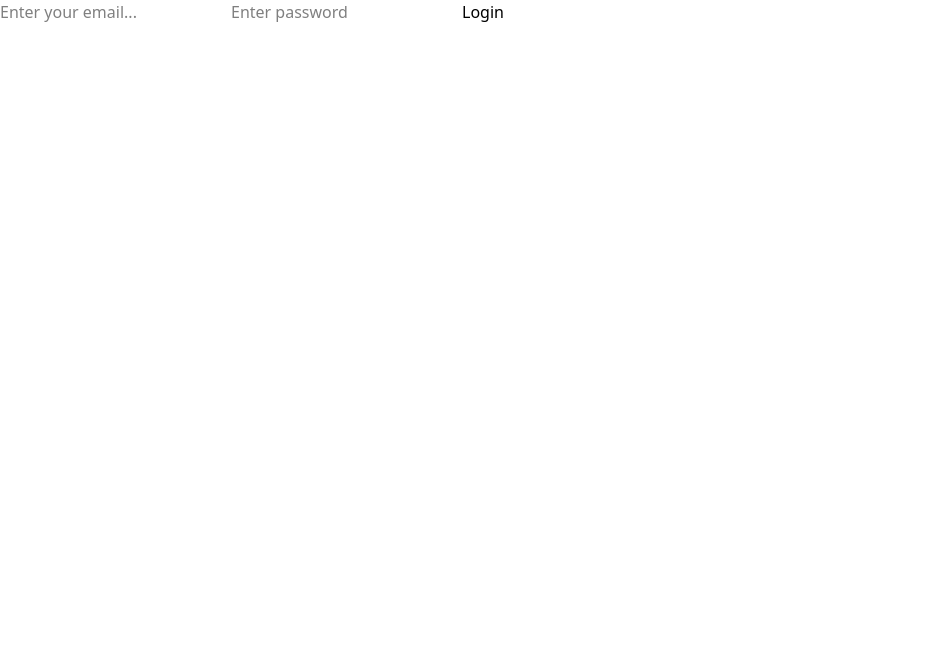
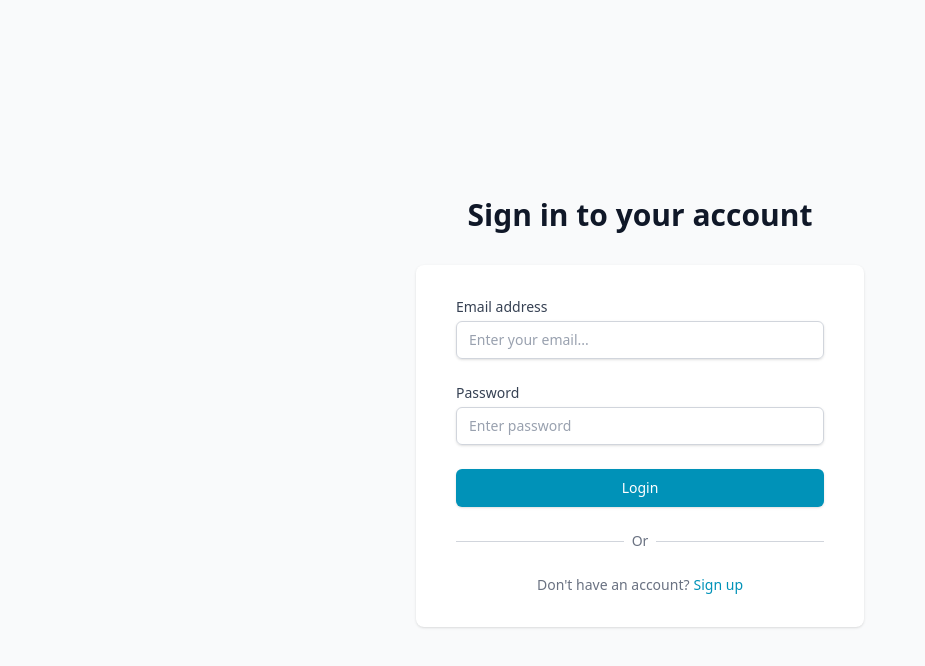
Before and after one commit to Akprogrammer-mnnit/LocalLoop, a React (Vite) app in the folder dashboard/: page /login in a window 1280 px wide. Shown: the top 666 px of the page, without its empty margins (0-925 px from the left). Built offline with nearby package versions, Linux system fonts and the light colour scheme; no server answers.

Commit message:
Improve Login UI

```diff
--- a/dashboard/src/components/Login.tsx
+++ b/dashboard/src/components/Login.tsx
@@ -1,19 +1,22 @@
-import React , {useEffect, useState} from 'react'
+import React, { useEffect, useState } from 'react'
 import axios from 'axios';
-import { useNavigate } from 'react-router-dom';
+import { useNavigate, Link } from 'react-router-dom';
 import { useAuthStore } from '../store/store';
+
 function Login() {
-    const [email, setEmail] = useState < string > ("")
-    const [password, setPassword] = useState < string > ("")
-    const [error, setError] = useState < string > ("");
+  const [email, setEmail] = useState<string>("")
+  const [password, setPassword] = useState<string>("")
+  const [error, setError] = useState<string>("");
   const navigate = useNavigate();
   const setUser = useAuthStore((s) => s.setUser);
-    const isLoggedIn = useAuthStore((s)=>s.isAuthenticated);
-    useEffect(()=>{
-      if (isLoggedIn){
+  const isLoggedIn = useAuthStore((s) => s.isAuthenticated);
+
+  useEffect(() => {
+    if (isLoggedIn) {
       navigate("/");
     }
-    },[isLoggedIn,navigate]);
+  }, [isLoggedIn, navigate]);
+
   const handleSubmit = async (e: React.FormEvent<HTMLFormElement>) => {
     e.preventDefault();
     try {
@@ -23,9 +26,7 @@
         { withCredentials: true }
       );
 
-
       setUser(response.data.data);
-
       navigate("/");
     } catch (err: any) {
       setError(
@@ -33,25 +34,98 @@
       );
     }
   };
+
   return (
+    <div className="min-h-screen bg-gray-50 flex flex-col justify-center py-12 sm:px-6 lg:px-8">
+      <div className="sm:mx-auto sm:w-full sm:max-w-md">
+        <h2 className="mt-6 text-center text-3xl font-extrabold text-gray-900">
+          Sign in to your account
+        </h2>
+      </div>
+
+      <div className="mt-8 sm:mx-auto sm:w-full sm:max-w-md">
+        <div className="bg-white py-8 px-4 shadow sm:rounded-lg sm:px-10">
+          <form className="space-y-6" onSubmit={handleSubmit}>
+
             <div>
-            <form onSubmit={handleSubmit}>
+              <label htmlFor="email" className="block text-sm font-medium text-gray-700">
+                Email address
+              </label>
+              <div className="mt-1">
                 <input
+                  id="email"
+                  name="email"
                   type="text"
+                  required
                   value={email}
-                    placeholder='Enter your email...'
                   onChange={(e) => setEmail(e.target.value)}
+                  placeholder="Enter your email..."
+                  className="appearance-none block w-full px-3 py-2 border border-gray-300 rounded-md shadow-sm placeholder-gray-400 focus:outline-none focus:ring-cyan-500 focus:border-cyan-500 sm:text-sm"
                 />
+              </div>
+            </div>
+
+            <div>
+              <label htmlFor="password" className="block text-sm font-medium text-gray-700">
+                Password
+              </label>
+              <div className="mt-1">
                 <input
+                  id="password"
+                  name="password"
                   type="password"
+                  required
                   value={password}
-                    placeholder='Enter password'
                   onChange={(e) => setPassword(e.target.value)}
+                  placeholder="Enter password"
+                  className="appearance-none block w-full px-3 py-2 border border-gray-300 rounded-md shadow-sm placeholder-gray-400 focus:outline-none focus:ring-cyan-500 focus:border-cyan-500 sm:text-sm"
                 />
+              </div>
+            </div>
 
-                <button type="submit">Login</button>
-                <p className='text-red-600'>{error}</p>
+            {error && (
+              <div className="rounded-md bg-red-50 p-4">
+                <div className="flex">
+                  <div className="ml-3">
+                    <h3 className="text-sm font-medium text-red-800">
+                      {error}
+                    </h3>
+                  </div>
+                </div>
+              </div>
+            )}
+
+            <div>
+              <button
+                type="submit"
+                className="w-full flex justify-center py-2 px-4 border border-transparent rounded-md shadow-sm text-sm font-medium text-white bg-cyan-600 hover:bg-cyan-700 focus:outline-none focus:ring-2 focus:ring-offset-2 focus:ring-cyan-500 transition duration-150 ease-in-out"
+              >
+                Login
+              </button>
+            </div>
           </form>
+
+          <div className="mt-6">
+            <div className="relative">
+              <div className="absolute inset-0 flex items-center">
+                <div className="w-full border-t border-gray-300" />
+              </div>
+              <div className="relative flex justify-center text-sm">
+                <span className="px-2 bg-white text-gray-500">
+                  Or
+                </span>
+              </div>
+            </div>
+
+            <div className="mt-6 flex justify-center text-sm">
+              <span className="text-gray-500 mr-1">Don't have an account?</span>
+              <Link to="/register" className="font-medium text-cyan-600 hover:text-cyan-500">
+                Sign up
+              </Link>
+            </div>
+          </div>
+        </div>
+      </div>
     </div>
   )
 }
```
Lines whose indentation alone changed are shown as unchanged.
